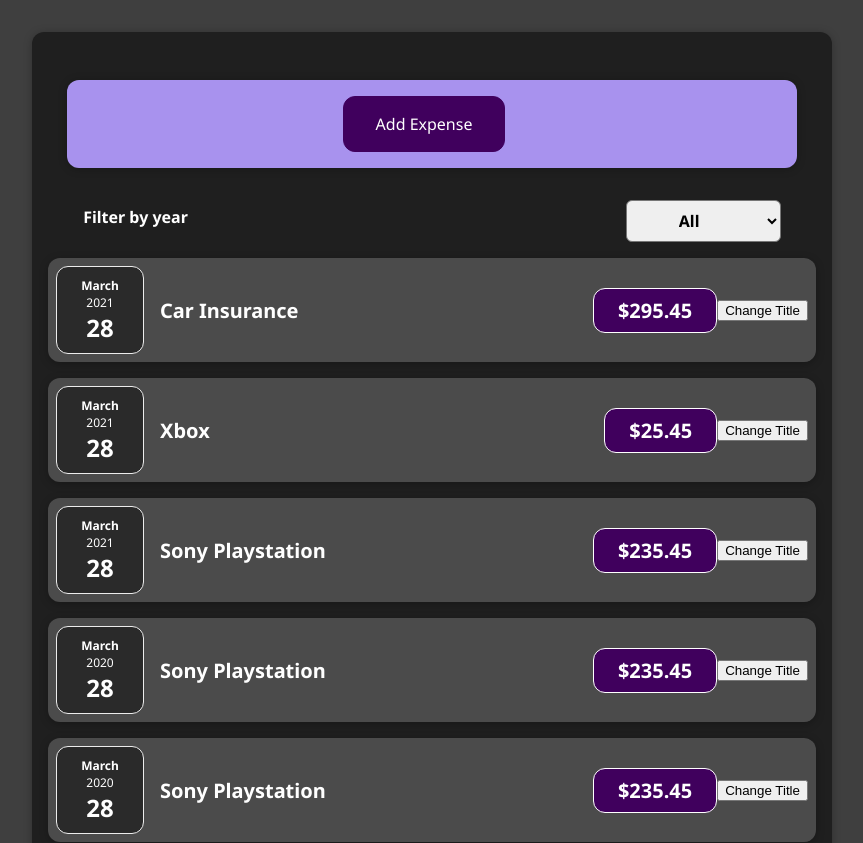
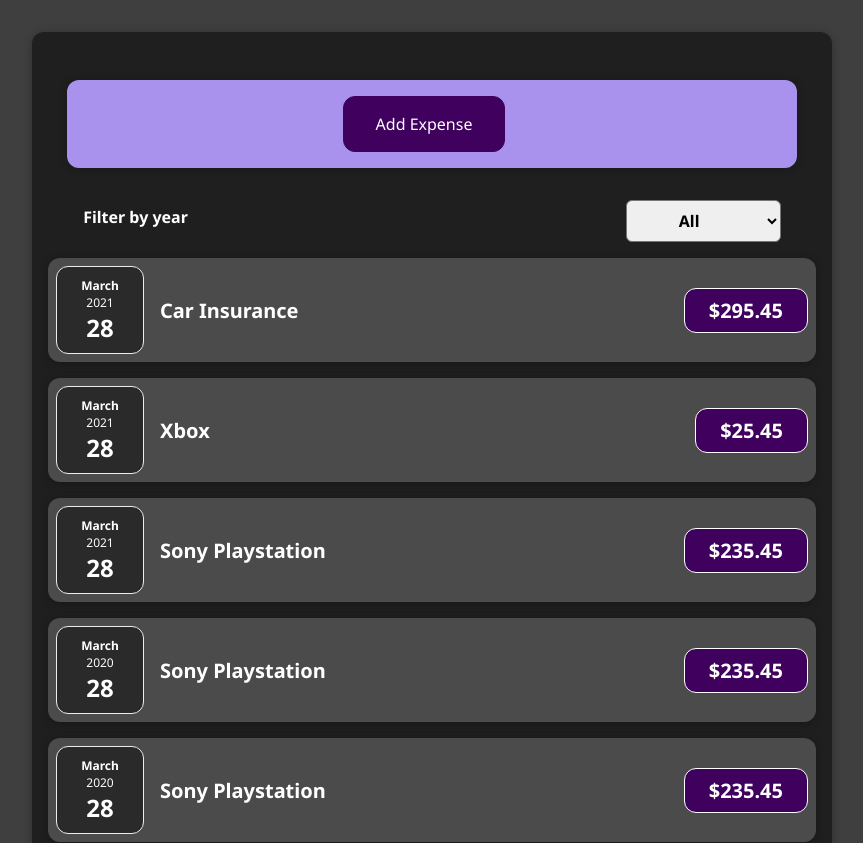
Before and after one commit to xolesteroll/udemy-react, a React (Create React App) app in the folder first/: page / in a window 1280 px wide. Shown: the top 843 px of the page, without its empty margins (208-1071 px from the left). Built offline with nearby package versions, Linux system fonts and the light colour scheme.

Commit message:
removed chnage title button from expenses items

```diff
--- a/first/src/components/Expenses/ExpenseItem/ExpenseItem.js
+++ b/first/src/components/Expenses/ExpenseItem/ExpenseItem.js
@@ -6,10 +6,10 @@ const ExpenseItem = ({title, amount, date}) => {
 
     const [stateTitle, setStateTitle] = useState(title)
 
-    const changeTitleOnClickHandler = () => {
-        setStateTitle('Updated')
-        console.log(stateTitle)
-    }
+    // const changeTitleOnClickHandler = () => {
+    //     setStateTitle('Updated')
+    //     console.log(stateTitle)
+    // }
 
 
     return (
@@ -19,7 +19,7 @@ const ExpenseItem = ({title, amount, date}) => {
                 <h2>{stateTitle}</h2>
                 <div className={styles.expenseItemPrice}>{`$${amount}`}</div>
             </div>
-            <button onClick={changeTitleOnClickHandler}>Change Title</button>
+            {/*<button onClick={changeTitleOnClickHandler}>Change Title</button>*/}
         </li>
     );
 };
```
